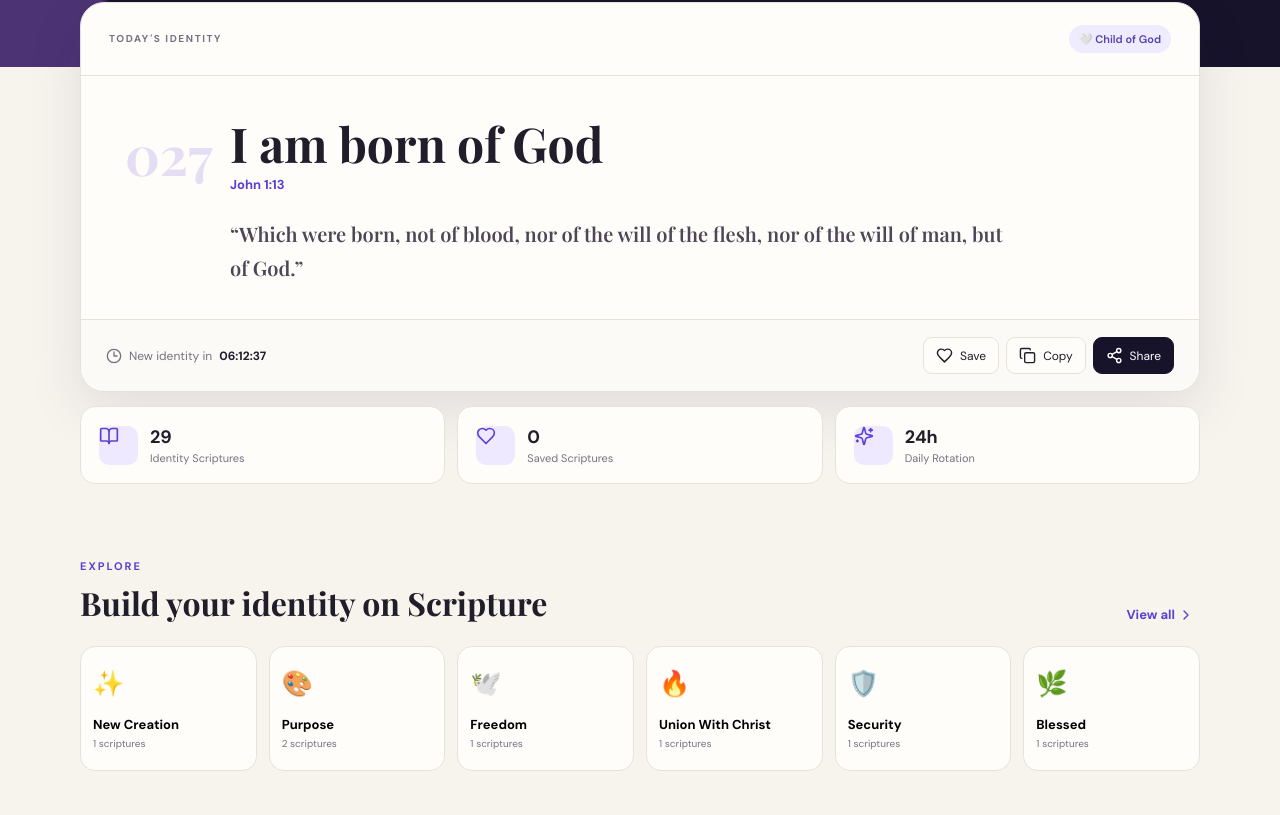
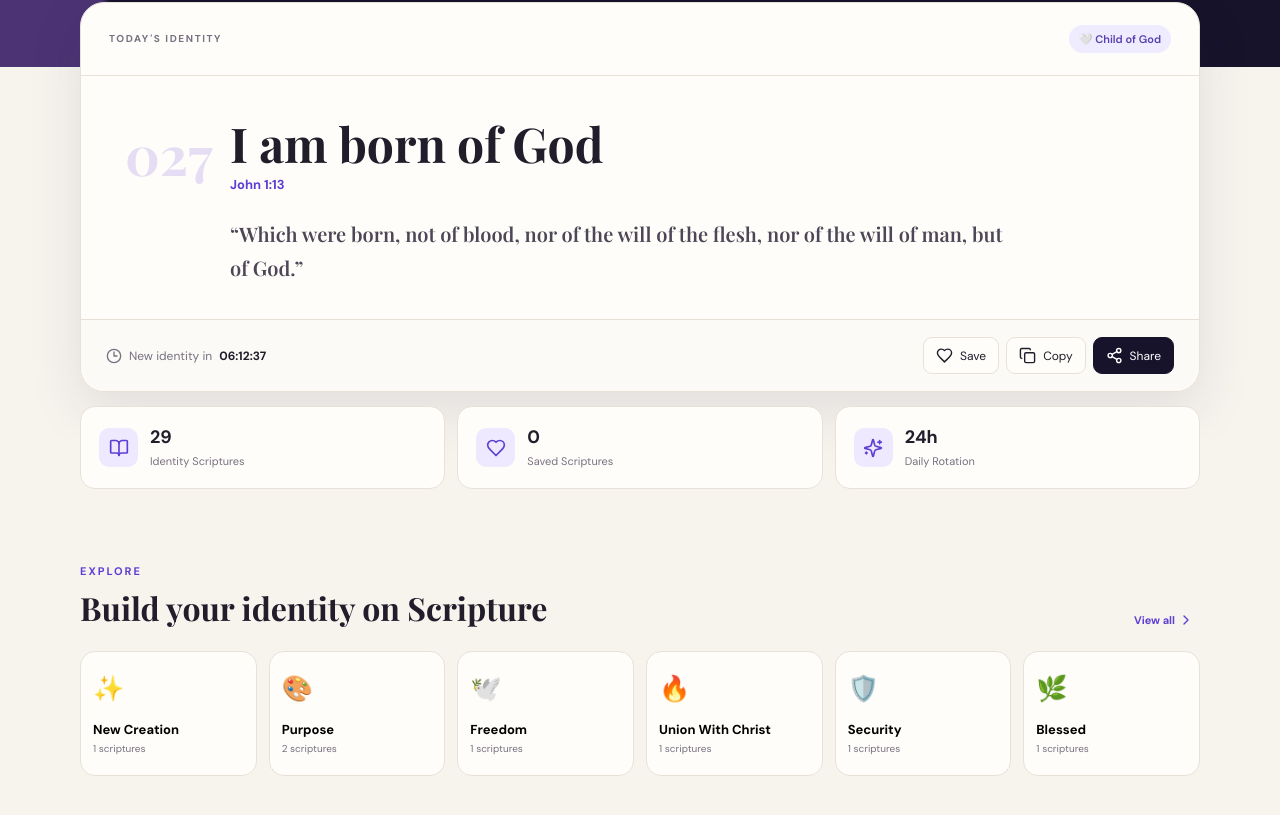
Before and after one commit to Dmayor22/identity-in-christ, a React (Vite) app: page / in a window 1280 px wide. Shown: the part 449-1264 px from the top of the page. Built offline with nearby package versions, Linux system fonts and the light colour scheme; a web font is replaced by a local one.

Commit message:
identity-in-christ-app

```diff
--- a/src/app.css
+++ b/src/app.css
@@ -332,12 +332,12 @@ button {
   height: 39px;
   background: #eee9ff;
   color: var(--purple);
-  display: grid;
-  place-items: center;
+  display: flex;
+  align-items: center;
+  justify-content: center;
   border-radius: 10px;
 }
-.mini-card strong,
-.mini-card span {
+.mini-card strong {
   display: block;
 }
 .mini-card strong {
@@ -372,7 +372,7 @@ button {
   display: flex;
   align-items: center;
   gap: 3px;
-  font-size: 13px;
+  font-size: 11px;
   font-weight: 700;
 }
 .category-grid {
```
